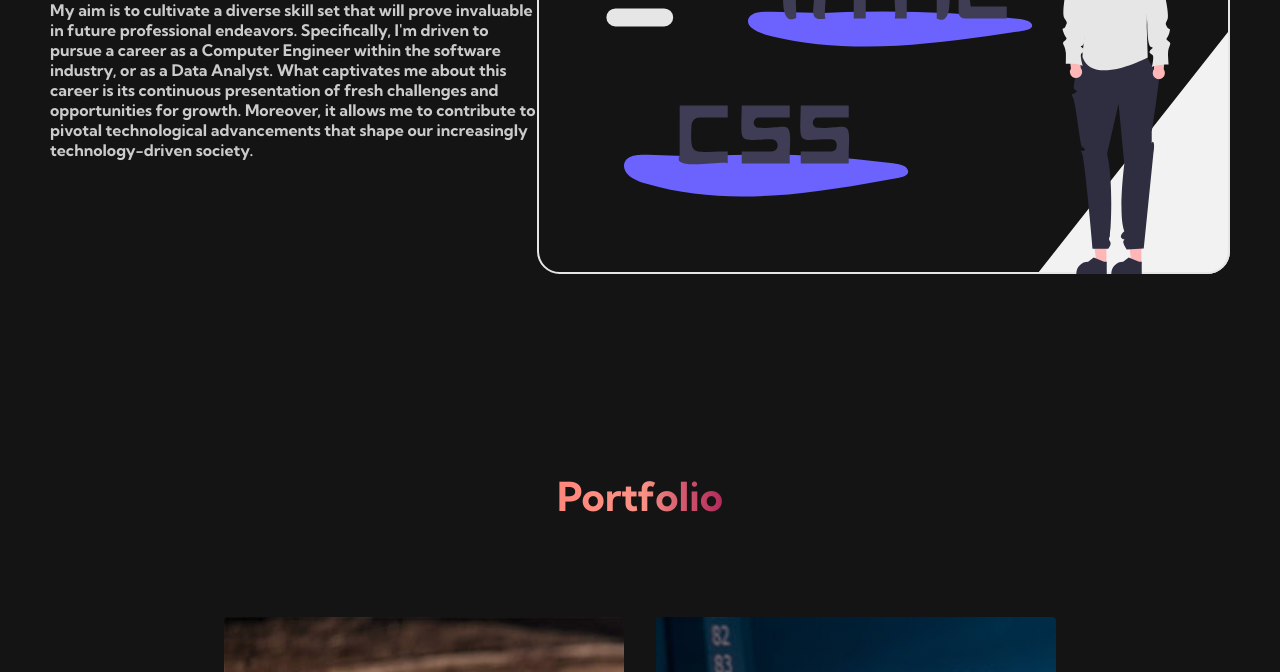
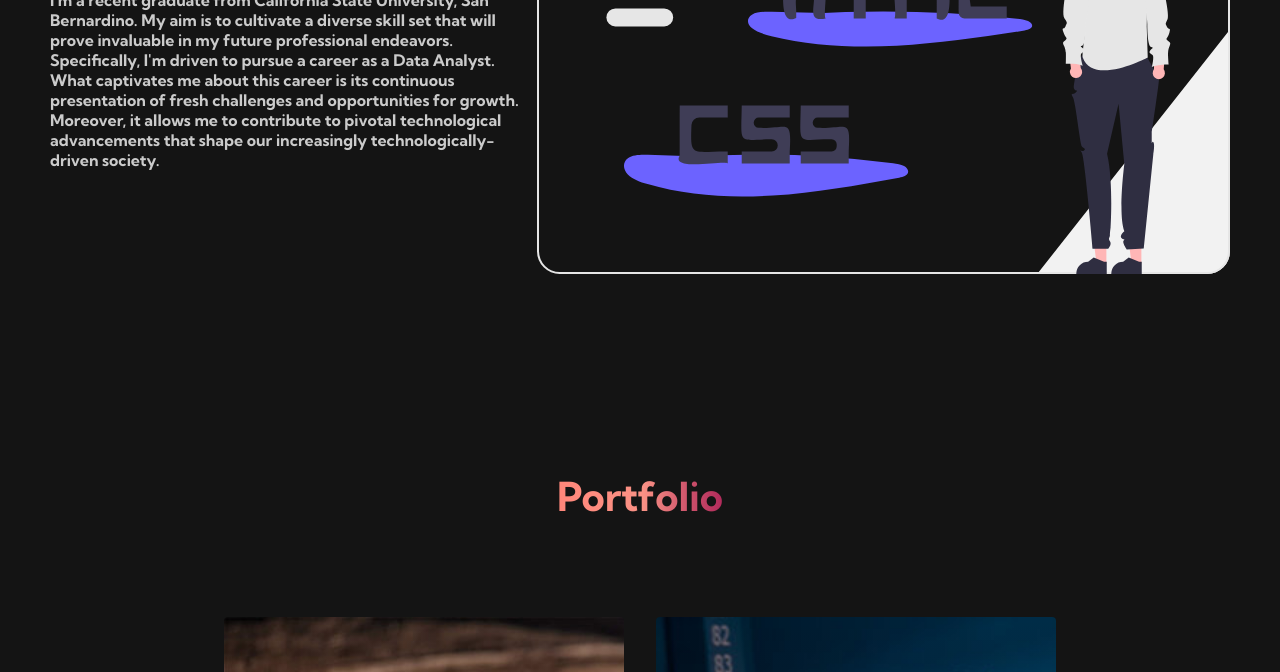
Before and after one commit to dzjose/Portfolio-Website, a plain HTML site: page index.html in a window 1280 px wide. Shown: the part 428-1100 px from the top of the page. Drawn offline with Linux system fonts and the light colour scheme.

Commit message:
Update index.html

```diff
--- a/index.html
+++ b/index.html
@@ -44,13 +44,12 @@
             <div class="main__content">
                 <h1>Hi, I'm</h1>
                 <h2>Jose Diaz</h2>
-                <p>My aim is to cultivate a diverse skill set that will prove invaluable
-                  in future professional endeavors. Specifically, I'm driven to pursue a
-                  career as a Computer Engineer within the software industry, or as a Data
-                  Analyst. What captivates me about this career is its continuous presentation
+                <p><b>I'm a recent graduate from California State University, San Bernardino.</b> My aim is to cultivate a diverse skill set that will prove invaluable
+                  in my future professional endeavors. Specifically, I'm driven to pursue a
+                  career as a Data Analyst. What captivates me about this career is its continuous presentation
                   of fresh challenges and opportunities for growth. Moreover, it allows me to
                   contribute to pivotal technological advancements that shape our increasingly
-                  technology-driven society.</p>
+                  technologically-driven society.</p>
               <!--<button class="main__btn"><a href="/">Get Started</a></button> -->
             </div>
             <div class="main__img--container">
```
